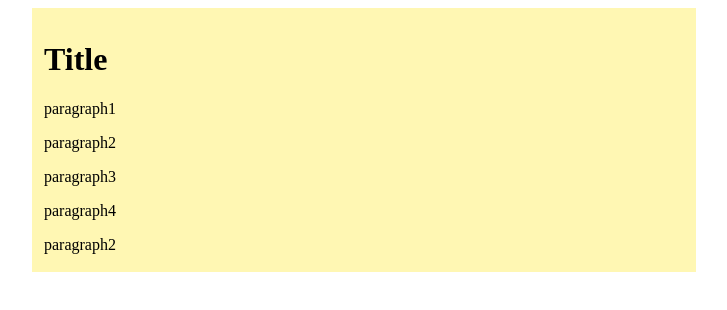
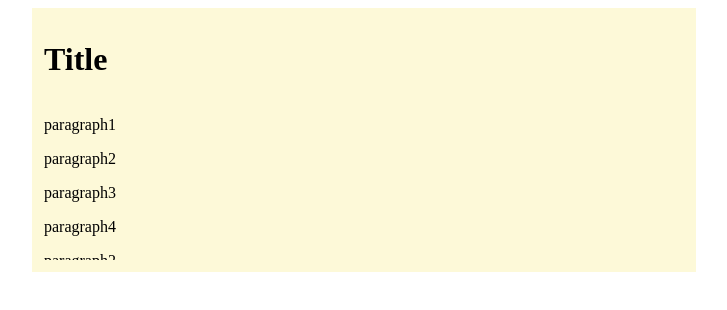
Before and after one commit to webcrafters/ng-basics-2021, an Angular app: page / in a window 1280 px wide. Shown: the top 310 px of the page, without its empty margins (288-1015 px from the left). Built offline with nearby package versions, Linux system fonts and the light colour scheme.

Commit message:
solution complete

```diff
--- a/src/app/app.component.html
+++ b/src/app/app.component.html
@@ -8,7 +8,12 @@
       'paragraph4',
       'paragraph2',
       'paragraph3',
-      'paragraph4'
+      'paragraph4',
+      'paragraph3',
+      'paragraph4',
+      'paragraph2',
+      'paragraph3',
+      'paragraph4',
     ]"
   ></app-fun>
 </div>
--- a/src/app/fun/fun/fun.component.html
+++ b/src/app/fun/fun/fun.component.html
@@ -1,2 +1,4 @@
 <h1>{{ title }}</h1>
-<p *ngFor="let paragraph of paragraphs">{{ paragraph }}</p>
+<div class="paragraphs">
+  <p *ngFor="let paragraph of paragraphs">{{ paragraph }}</p>
+</div>
--- a/src/app/fun/fun/fun.component.scss
+++ b/src/app/fun/fun/fun.component.scss
@@ -1,8 +1,13 @@
 :host {
-  display: block;
+  display: flex;
+  flex-direction: column;
   width: 100%;
   height: 100%;
-  background-color: hsl(54, 100%, 85%);
+  background-color: hsl(54, 90%, 92%);
   padding: 12px;
+}
+
+.paragraphs {
   overflow-y: scroll;
+  height: 100%;
 }
```
